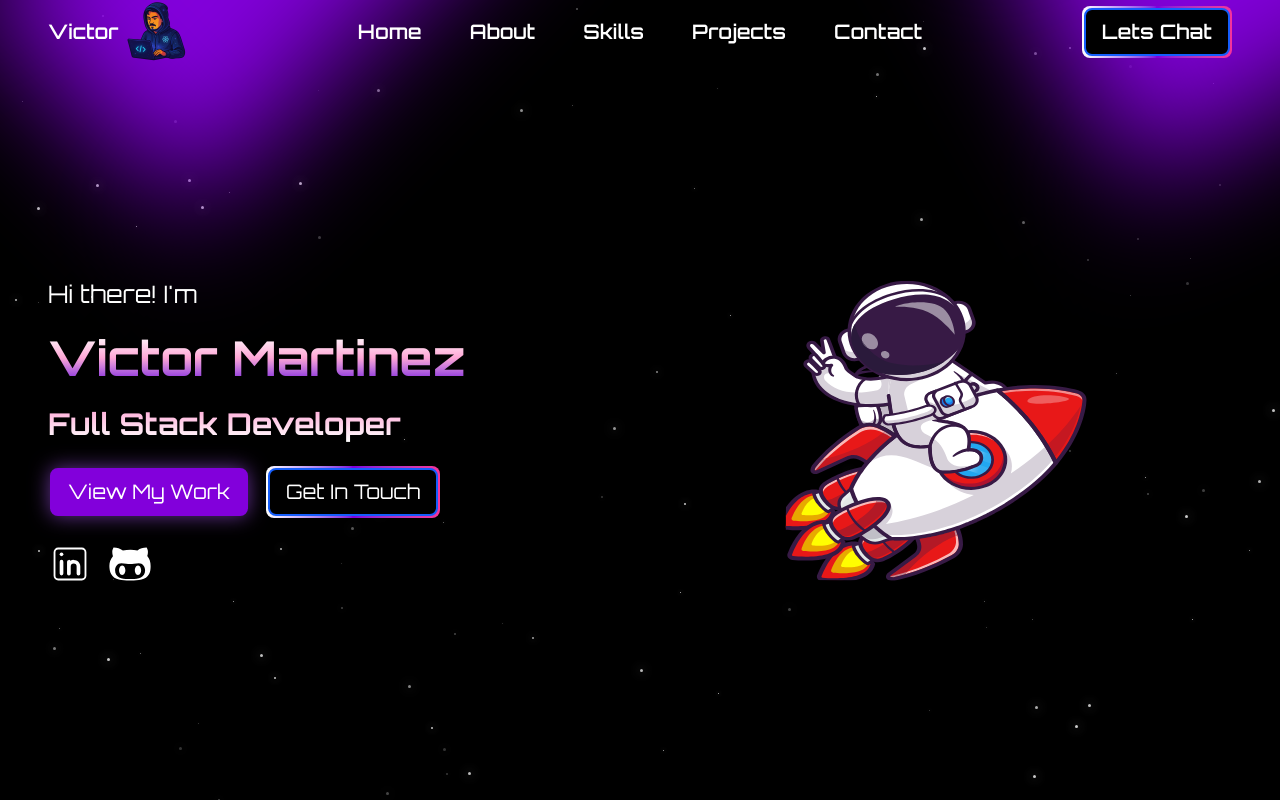
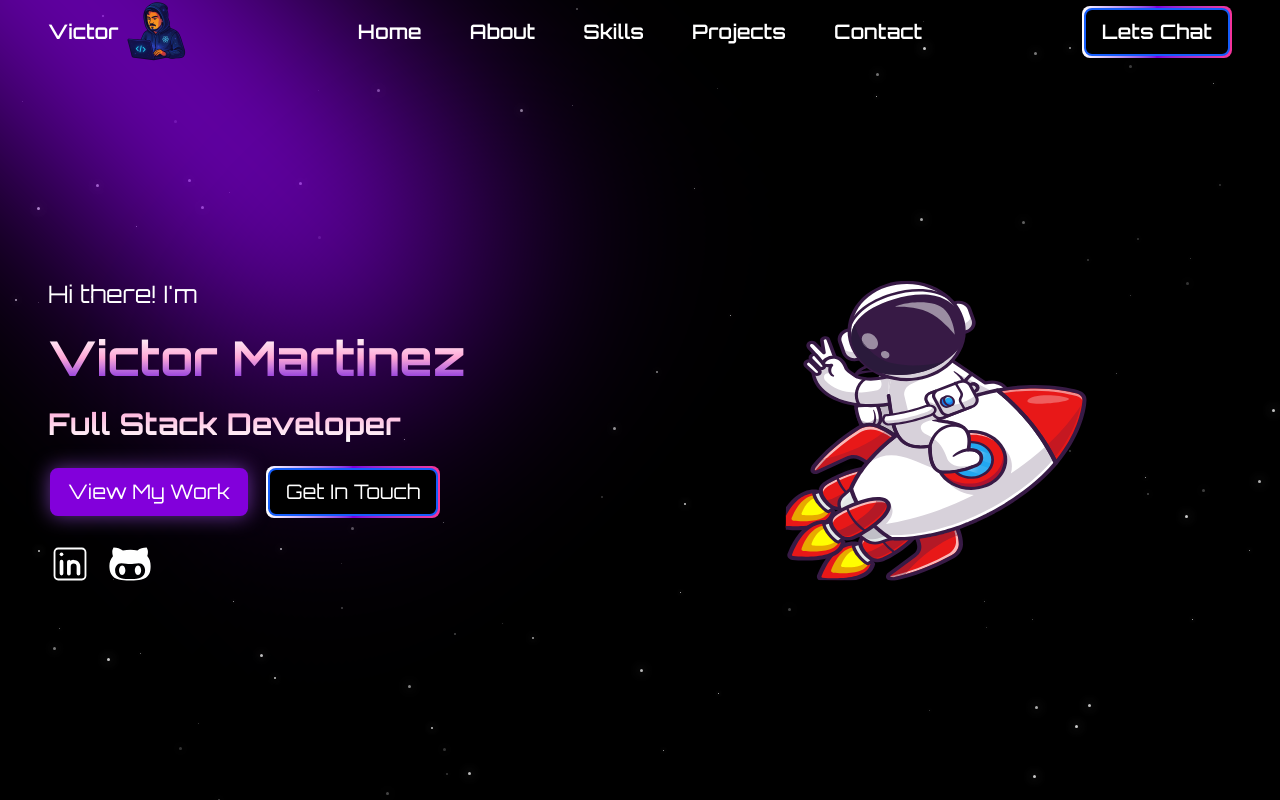
Before and after one commit to VictorMMartinezJr/Personal-Portfolio, a React (Vite) app in the folder frontend/personal-portfolio-frontend/: page / in a window 1280 px wide. Shown: the top 800 px of the page. Built offline with nearby package versions, Linux system fonts and the light colour scheme.

Commit message:
adjust spotlight animation and position to left of screen

```diff
--- a/frontend/personal-portfolio-frontend/src/App.jsx
+++ b/frontend/personal-portfolio-frontend/src/App.jsx
@@ -24,7 +24,6 @@ function App() {
       />
       <StarsBackground />
       <Spotlight position={"0%"} />
-      <Spotlight position={"80%"} rotate={"15deg"} />
 
       <Nav />
       <Hero />
--- a/frontend/personal-portfolio-frontend/src/components/Nav.jsx
+++ b/frontend/personal-portfolio-frontend/src/components/Nav.jsx
@@ -14,7 +14,7 @@ const Nav = () => {
       className="nav relative h-[8vh] flex items-center w-full px-2 lg:px-8 xl:px-12 2xl:px-16"
       initial={{ y: -100 }}
       animate={{ y: 0 }}
-      transition={{ duration: 1, ease: "easeInOut" }}
+      transition={{ duration: 1, delay: 1, ease: "easeInOut" }}
     >
       <div className="flex items-center gap-2 flex-1">
         <p className="hidden sm:block sm:font-semibold sm:text-xl">Victor</p>
--- a/frontend/personal-portfolio-frontend/src/components/Spotlight.jsx
+++ b/frontend/personal-portfolio-frontend/src/components/Spotlight.jsx
@@ -1,17 +1,12 @@
 import { motion } from "framer-motion";
-const Spotlight = ({ position, rotate }) => {
+const Spotlight = () => {
   return (
-    <div className="absolute top-0  w-full pointer-events-none z-0">
+    <div className="absolute top-0 w-full pointer-events-none z-0">
       <motion.div
-        className="relative w-[20%] h-[60vh] bg-purple-700 blur-3xl lg:left-0 lg:-top-[15rem] lg:-translate-x-0 lg:-rotate-45 lg:w-[40%] lg:h-[40vh]"
-        style={{
-          left: position,
-          transform: `translateX(-${position})`,
-          rotate: rotate ? rotate : "0deg",
-        }}
-        initial={{ opacity: 0 }}
-        animate={{ opacity: 1 }}
-        transition={{ duration: 1, ease: "easeInOut" }}
+        className="relative  bg-purple-700 left-0 -rotate-45 -translate-y-90 w-[20%] h-[100vh] blur-[120px]"
+        initial={{ opacity: 0, y: -400 }}
+        animate={{ opacity: 1, y: 0 }}
+        transition={{ duration: 1, delay: 0.2, ease: "easeInOut" }}
       />
     </div>
   );
--- a/frontend/personal-portfolio-frontend/src/components/StarsBackground.jsx
+++ b/frontend/personal-portfolio-frontend/src/components/StarsBackground.jsx
@@ -13,9 +13,10 @@ const StarsBackground = () => {
     const top = Math.random() * 100;
     const left = Math.random() * 100;
     const size = getRandomInt(STAR_MIN_SIZE, STAR_MAX_SIZE);
-    const duration = Math.random() * 2 + 1; // 1s to 3s
-    const delay = Math.random() * 3; // 0s to 3s
+    const duration = Math.random() * 2 + 1;
+    const delay = Math.random() * 3;
     return (
+      // Star
       <div
         key={i}
         className="absolute rounded-full bg-white opacity-80"
@@ -37,7 +38,7 @@ const StarsBackground = () => {
       className="fixed top-0 left-0 w-full"
       initial={{ opacity: 0 }}
       animate={{ opacity: 1 }}
-      transition={{ duration: 1 }}
+      transition={{ duration: 1, delay: 0.5, ease: "easeInOut" }}
     >
       <style>{`
         @keyframes twinkle {
```
